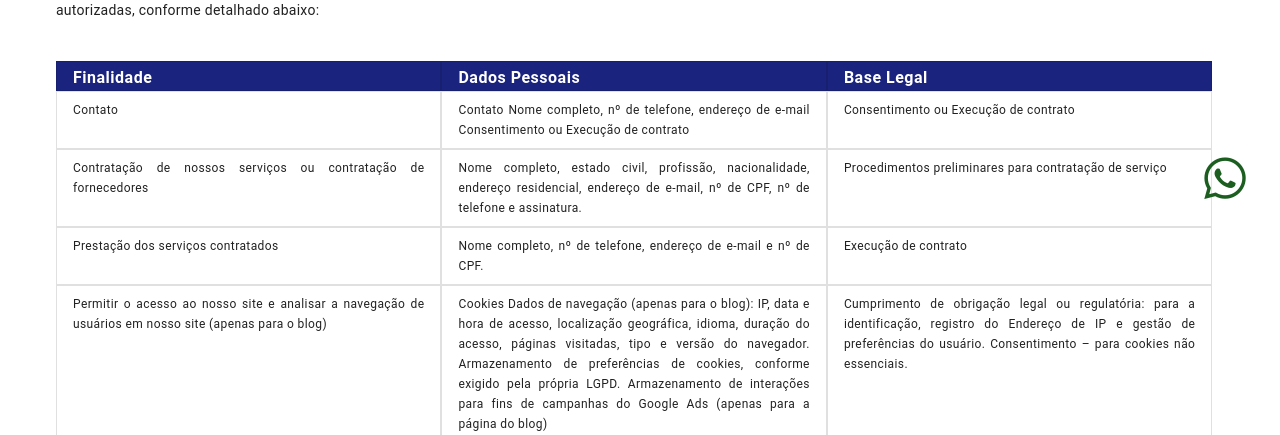
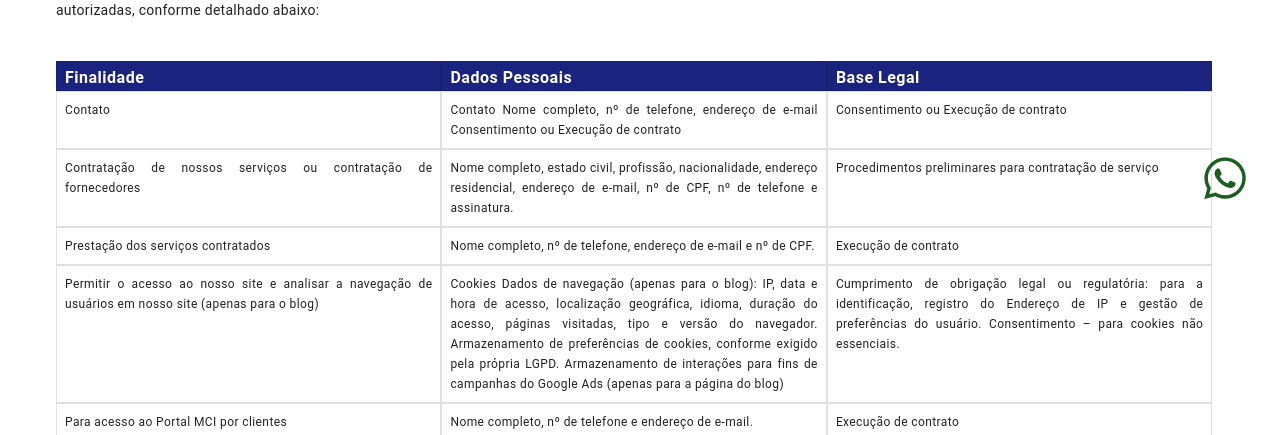
Before and after one commit to Pred-Engenharia/producao-pred-oficial, a Nuxt app: page /privacidade in a window 1280 px wide. Shown: the part 517-952 px from the top of the page. Built offline with nearby package versions, Linux system fonts and the light colour scheme.

Commit message:
retirado margem tabela de privacidade

```diff
--- a/pages/privacidade.vue
+++ b/pages/privacidade.vue
@@ -32,66 +32,66 @@
                  <div class="mt-10">
                     <!--HEADER-->
                     <div class="d-flex " >
-                        <div class="w-33 border px-4 pt-1 bg-indigo-darken-4">
+                        <div class="w-33 border px-2 pt-1 bg-indigo-darken-4">
                             <h1 class="text-md-body-1 font-weight-bold text-caption">Finalidade</h1>
                         </div>
-                         <div class="w-33 border px-4 pt-1 bg-indigo-darken-4">
+                         <div class="w-33 border px-2 pt-1 bg-indigo-darken-4">
                             <h1 class="text-md-body-1 font-weight-bold text-caption">Dados Pessoais</h1>
                         </div>
-                         <div class="w-33 border px-4 pt-1 bg-indigo-darken-4">
+                         <div class="w-33 border px-2 pt-1 bg-indigo-darken-4">
                             <h1 class="text-md-body-1 font-weight-bold text-caption">Base Legal</h1>
                         </div>
                     </div>
 
                     <!-- BODY -->
                      <div class="d-flex">
-                        <div class="w-33 border px-4 py-2 text-caption"><p>Contato</p></div>
-                        <div class="w-33 border px-4 py-2 text-caption">
+                        <div class="w-33 border px-2 py-2 text-caption"><p>Contato</p></div>
+                        <div class="w-33 border px-2 py-2 text-caption">
                             <p class="text-justify">Contato	Nome completo, nº de telefone, endereço de e-mail	Consentimento ou Execução de contrato</p>
                         </div>
-                        <div class="w-33 border px-4  py-2 text-caption">
+                        <div class="w-33 border px-2  py-2 text-caption">
                             <p class="text-justify">Consentimento ou Execução de contrato</p>
                         </div>
                      </div>
 
 
                      <div class="d-flex">
-                        <div class="w-33 border px-4 py-2 text-caption">
+                        <div class="w-33 border px-2 py-2 text-caption">
                             <p class="text-justify">Contratação de nossos serviços ou contratação de fornecedores</p>
                         </div>
-                        <div class="w-33 border px-4 py-2 text-caption">
+                        <div class="w-33 border px-2 py-2 text-caption">
                             <p class="text-justify">Nome completo, estado civil, profissão, nacionalidade, endereço residencial, endereço de e-mail, nº de CPF, nº de telefone e assinatura.</p>
                         </div>
-                        <div class="w-33 border px-4 py-2 text-caption">
+                        <div class="w-33 border px-2 py-2 text-caption">
                             <p class="text-justify">Procedimentos preliminares para contratação de serviço</p>
                         </div>
                      </div>
 
 
                      <div class="d-flex">
-                        <div class="w-33 border px-4 py-2 text-caption">
+                        <div class="w-33 border px-2 py-2 text-caption">
                             <p class="text-justify">Prestação dos serviços contratados</p>
                         </div>
-                        <div class="w-33 border px-4 py-2 text-caption">
+                        <div class="w-33 border px-2 py-2 text-caption">
                             <p class="text-justify">Nome completo, nº de telefone, endereço de e-mail e nº de CPF.</p>
                         </div>
-                        <div class="w-33 border px-4 py-2 text-caption">
+                        <div class="w-33 border px-2 py-2 text-caption">
                             <p class="text-justify">Execução de contrato</p>
                         </div>
                      </div>
 
 
                      <div class="d-flex">
-                        <div class="w-33 border px-4 py-2 text-caption">
+                        <div class="w-33 border px-2 py-2 text-caption">
                             <p class="text-justify">Permitir o acesso ao nosso site e analisar a navegação de usuários em nosso site (apenas para o blog)</p>
                         </div>
-                        <div class="w-33 border px-4 py-2 text-caption">
+                        <div class="w-33 border px-2 py-2 text-caption">
                             <p class="text-justify">Cookies Dados de navegação (apenas para o blog): IP, data e hora de acesso, localização geográfica, idioma, duração do acesso, páginas visitadas, tipo e versão do navegador.
                             Armazenamento de preferências de cookies, conforme exigido pela própria LGPD.
                             Armazenamento de interações para fins de campanhas do Google Ads (apenas para a página do blog)
                             </p>
                         </div>
-                        <div class="w-33 border px-4 py-2 text-caption">
+                        <div class="w-33 border px-2 py-2 text-caption">
                             <p class="text-justify">Cumprimento de obrigação legal ou regulatória: para a identificação, registro do Endereço de IP e gestão de preferências do usuário.
                             Consentimento – para cookies não essenciais.
                             </p>
@@ -99,13 +99,13 @@
                      </div>
 
                      <div class="d-flex">
-                        <div class="w-33 border px-4 py-2 text-caption">
+                        <div class="w-33 border px-2 py-2 text-caption">
                             <p class="text-justify">Para acesso ao Portal MCI por clientes</p>
                         </div>
-                        <div class="w-33 border px-4 py-2 text-caption">
+                        <div class="w-33 border px-2 py-2 text-caption">
                             <p class="text-justify">Nome completo, nº de telefone e endereço de e-mail.</p>
                         </div>
-                        <div class="w-33 border px-4 py-2 text-caption">
+                        <div class="w-33 border px-2 py-2 text-caption">
                             <p class="text-justify">Execução de contrato</p>
                         </div>
                      </div>
```
